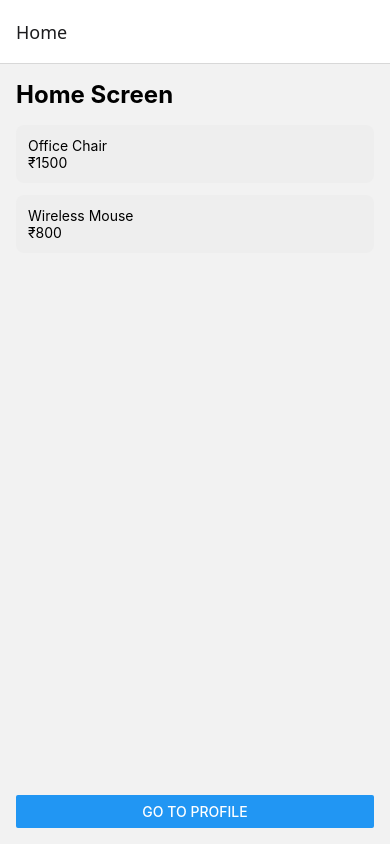
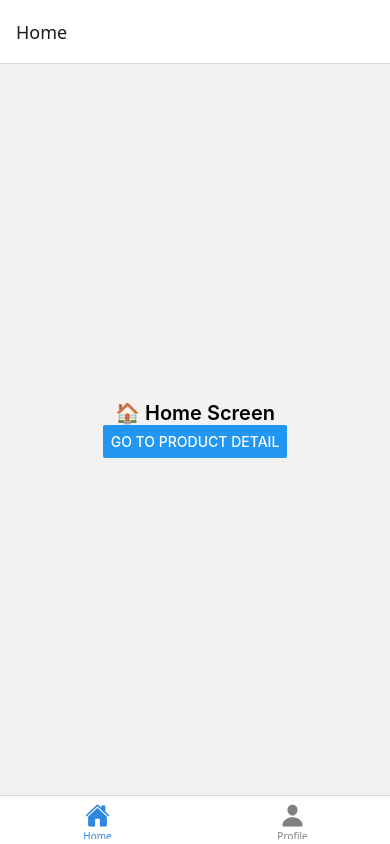
Before and after one commit to Rajkiumar/Community-Marketplace, a React Native app in the folder HomeScreenUI/: screen /Home in a window 390 px wide. Built offline with nearby package versions, Linux system fonts and the light colour scheme.

Commit message:
Navigation_Setup_Across_Screens_2

```diff
--- a/HomeScreenUI/App.js
+++ b/HomeScreenUI/App.js
@@ -1,20 +1,42 @@
-import React from 'react';
-import { NavigationContainer } from '@react-navigation/native';
-import { createStackNavigator } from '@react-navigation/stack';
-import HomeScreen from './screens/HomeScreen';
-import ProductDetailScreen from './screens/ProductDetailScreen';
-import ProfileScreen from './screens/ProfileScreen';
+import React from "react";
+import { NavigationContainer } from "@react-navigation/native";
+import { createBottomTabNavigator } from "@react-navigation/bottom-tabs";
+import { Ionicons } from "@expo/vector-icons";
+import HomeStack from "./navigation/HomeStack";
+import ProfileStack from "./navigation/ProfileStack";
 
-const Stack = createStackNavigator();
+const Tab = createBottomTabNavigator();
 
 export default function App() {
   return (
     <NavigationContainer>
-      <Stack.Navigator initialRouteName="Home">
-        <Stack.Screen name="Home" component={HomeScreen} />
-        <Stack.Screen name="ProductDetail" component={ProductDetailScreen} />
-        <Stack.Screen name="Profile" component={ProfileScreen} />
-      </Stack.Navigator>
+      <Tab.Navigator
+        screenOptions={({ route }) => ({
+          tabBarIcon: ({ color, size }) => {
+            let iconName;
+            if (route.name === "HomeTab") {
+              iconName = "home";
+            } else if (route.name === "ProfileTab") {
+              iconName = "person";
+            }
+            return <Ionicons name={iconName} size={size} color={color} />;
+          },
+          tabBarActiveTintColor: "#2e86de",
+          tabBarInactiveTintColor: "gray",
+          headerShown: false,
+        })}
+      >
+        <Tab.Screen
+          name="HomeTab"
+          component={HomeStack}
+          options={{ title: "Home" }}
+        />
+        <Tab.Screen
+          name="ProfileTab"
+          component={ProfileStack}
+          options={{ title: "Profile" }}
+        />
+      </Tab.Navigator>
     </NavigationContainer>
   );
 }
--- /dev/null
+++ b/HomeScreenUI/navigation/HomeStack.js
@@ -0,0 +1,19 @@
+import React from "react";
+import { createStackNavigator } from "@react-navigation/stack";
+import HomeScreen from "../screens/HomeScreen";
+import ProductDetailScreen from "../screens/ProductDetailScreen";
+
+const Stack = createStackNavigator();
+
+export default function HomeStack() {
+  return (
+    <Stack.Navigator>
+      <Stack.Screen name="Home" component={HomeScreen} />
+      <Stack.Screen
+        name="ProductDetail"
+        component={ProductDetailScreen}
+        options={{ title: "Product Detail" }}
+      />
+    </Stack.Navigator>
+  );
+}
--- /dev/null
+++ b/HomeScreenUI/navigation/ProfileStack.js
@@ -0,0 +1,17 @@
+import React from "react";
+import { createStackNavigator } from "@react-navigation/stack";
+import ProfileScreen from "../screens/ProfileScreen";
+
+const Stack = createStackNavigator();
+
+export default function ProfileStack() {
+  return (
+    <Stack.Navigator>
+      <Stack.Screen
+        name="Profile"
+        component={ProfileScreen}
+        options={{ title: "Your Profile" }}
+      />
+    </Stack.Navigator>
+  );
+}
--- a/HomeScreenUI/screens/HomeScreen.js
+++ b/HomeScreenUI/screens/HomeScreen.js
@@ -1,39 +1,19 @@
-import React from 'react';
-import { View, Text, Button, TouchableOpacity, FlatList } from 'react-native';
-import { useNavigation } from '@react-navigation/native';
+import React from "react";
+import { View, Text, Button, StyleSheet } from "react-native";
 
-export default function HomeScreen() {
-  const navigation = useNavigation();
-
-  const products = [
-    { id: '1', title: 'Office Chair', price: 1500 },
-    { id: '2', title: 'Wireless Mouse', price: 800 },
-  ];
-
+export default function HomeScreen({ navigation }) {
   return (
-    <View style={{ flex: 1, padding: 16 }}>
-      <Text style={{ fontSize: 24, fontWeight: 'bold', marginBottom: 16 }}>Home Screen</Text>
-
-      <FlatList
-        data={products}
-        keyExtractor={(item) => item.id}
-        renderItem={({ item }) => (
-          <TouchableOpacity
-            onPress={() => navigation.navigate('ProductDetail', { product: item })}
-            style={{
-              padding: 12,
-              marginBottom: 12,
-              backgroundColor: '#eee',
-              borderRadius: 8,
-            }}
-          >
-            <Text>{item.title}</Text>
-            <Text>₹{item.price}</Text>
-          </TouchableOpacity>
-        )}
+    <View style={styles.container}>
+      <Text style={styles.text}>🏠 Home Screen</Text>
+      <Button
+        title="Go to Product Detail"
+        onPress={() => navigation.navigate("ProductDetail")}
       />
-
-      <Button title="Go to Profile" onPress={() => navigation.navigate('Profile')} />
     </View>
   );
 }
+
+const styles = StyleSheet.create({
+  container: { flex: 1, justifyContent: "center", alignItems: "center" },
+  text: { fontSize: 20, fontWeight: "600" },
+});
--- a/HomeScreenUI/screens/ProductDetailScreen.js
+++ b/HomeScreenUI/screens/ProductDetailScreen.js
@@ -1,19 +1,15 @@
-import React from 'react';
-import { View, Text } from 'react-native';
+import React from "react";
+import { View, Text, StyleSheet } from "react-native";
 
-export default function ProductDetailScreen({ route }) {
-  const { product } = route.params || {};
-
+export default function ProductDetailScreen() {
   return (
-    <View style={{ flex: 1, alignItems: 'center', justifyContent: 'center' }}>
-      {product ? (
-        <>
-          <Text style={{ fontSize: 22, fontWeight: 'bold' }}>{product.title}</Text>
-          <Text>Price: ₹{product.price}</Text>
-        </>
-      ) : (
-        <Text>Product Detail Screen</Text>
-      )}
+    <View style={styles.container}>
+      <Text style={styles.text}>🛍️ Product Detail Screen</Text>
     </View>
   );
 }
+
+const styles = StyleSheet.create({
+  container: { flex: 1, justifyContent: "center", alignItems: "center" },
+  text: { fontSize: 18, fontWeight: "500" },
+});
--- a/HomeScreenUI/screens/ProfileScreen.js
+++ b/HomeScreenUI/screens/ProfileScreen.js
@@ -1,10 +1,15 @@
-import React from 'react';
-import { View, Text } from 'react-native';
+import React from "react";
+import { View, Text, StyleSheet } from "react-native";
 
 export default function ProfileScreen() {
   return (
-    <View style={{ flex: 1, alignItems: 'center', justifyContent: 'center' }}>
-      <Text style={{ fontSize: 22 }}>Profile Screen</Text>
+    <View style={styles.container}>
+      <Text style={styles.text}>👤 Profile Screen</Text>
     </View>
   );
 }
+
+const styles = StyleSheet.create({
+  container: { flex: 1, justifyContent: "center", alignItems: "center" },
+  text: { fontSize: 18, fontWeight: "500" },
+});
```
